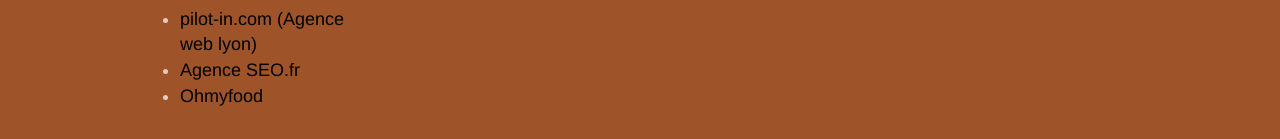
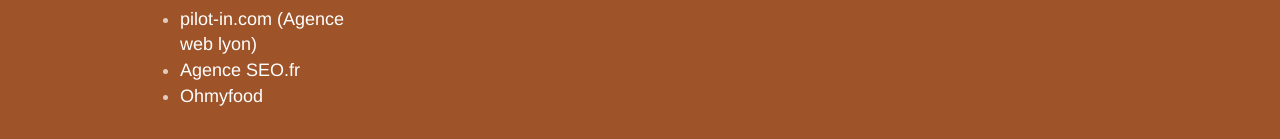
Before and after one commit to ando83/chouette-agence-P4, a plain HTML site: page index.html in a window 1280 px wide. Shown: the part 3849-3988 px from the top of the page. Drawn offline with Linux system fonts and the light colour scheme.

Commit message:
modifier couleur liens réseaux sociaux

```diff
--- a/style.css
+++ b/style.css
@@ -391,7 +391,7 @@
 }
 
 .bloc-footer a{
-   color:#000000!important;
+   color:#FFFFFF!important;
 }
 
 .text-picture{
```
